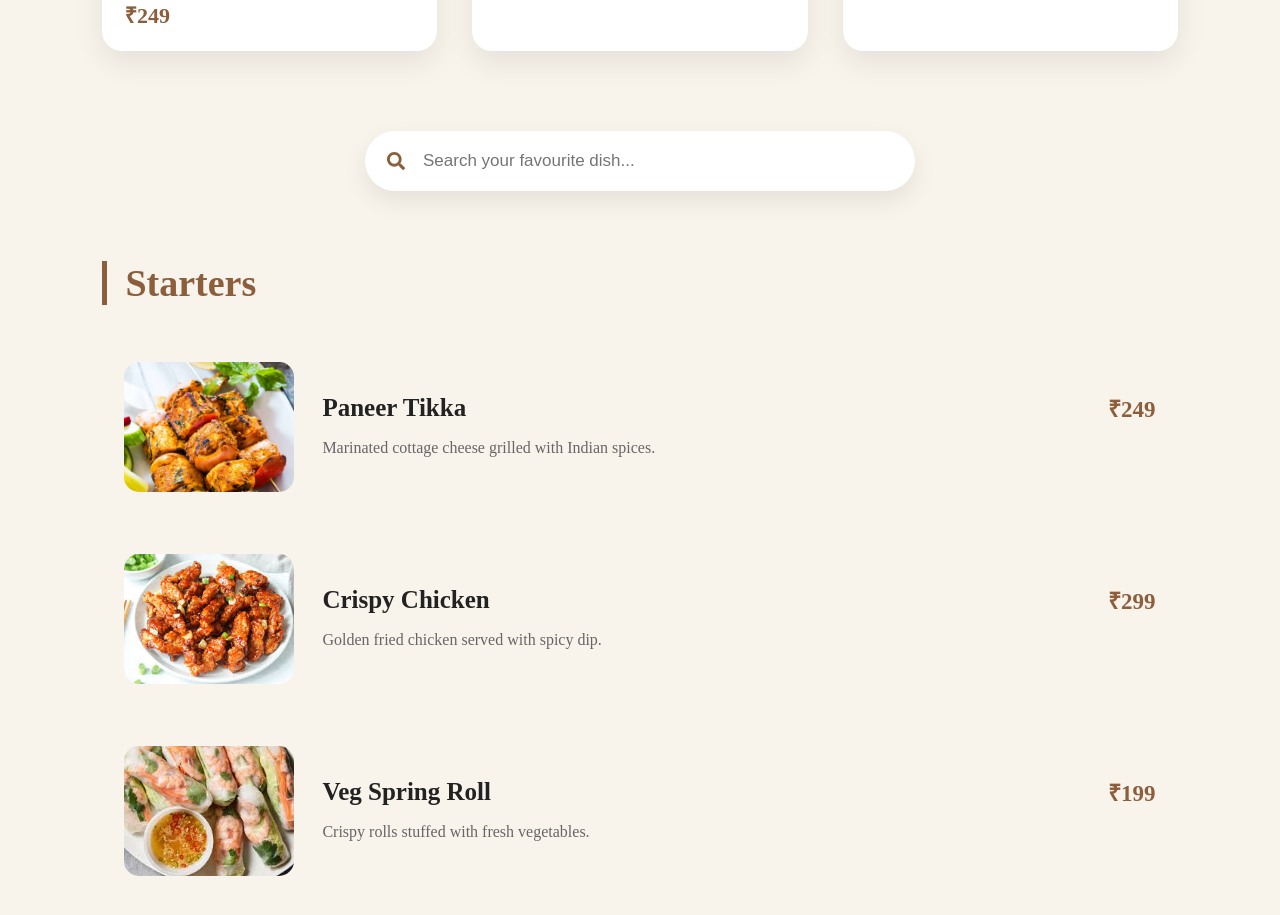
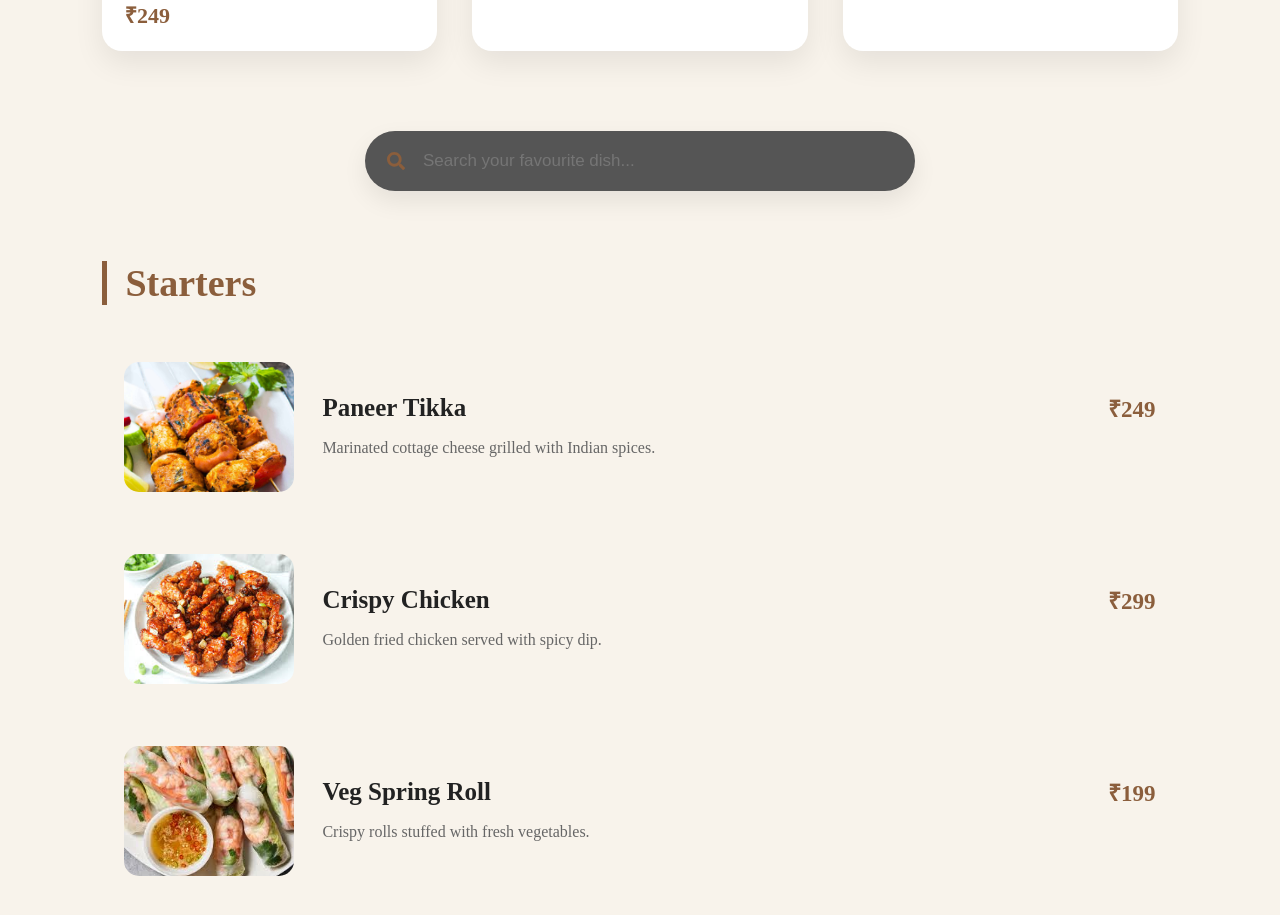
Before and after one commit to upadhyayakundan326-png/daphnes, a Next.js app: page /menu in a window 1280 px wide. Shown: the part 820-1735 px from the top of the page. Built offline with nearby package versions, Linux system fonts and the light colour scheme.

Commit message:
want to hide overflow

```diff
--- a/app/menu/menu.css
+++ b/app/menu/menu.css
@@ -9,6 +9,7 @@
     min-height:100vh;
     background:#f8f3eb;
     padding:120px 8% 80px;
+    overflow: hidden;
 }
 
 /* ================= HEADER ================= */
@@ -100,9 +101,10 @@
     border:none;
     outline:none;
     border-radius:50px;
-    background:#fff;
+    background:#555;
     font-size:17px;
     box-shadow:0 10px 25px rgba(0,0,0,.08);
+    color: #fff;
 }
 
 .search-icon{
@@ -409,4 +411,12 @@
     line-height:1.7;
 }
 
+}html,
+body{
+    width:100%;
+    overflow-x:hidden;
 }
+
+*{
+    box-sizing:border-box;
+}
--- a/app/menu/page.jsx
+++ b/app/menu/page.jsx
@@ -161,7 +161,7 @@ return(
       }}
       transition={{
         duration: 0.8,
-        delay: index * 0.1,
+
         ease: "easeOut",
       }}
       viewport={{
```
